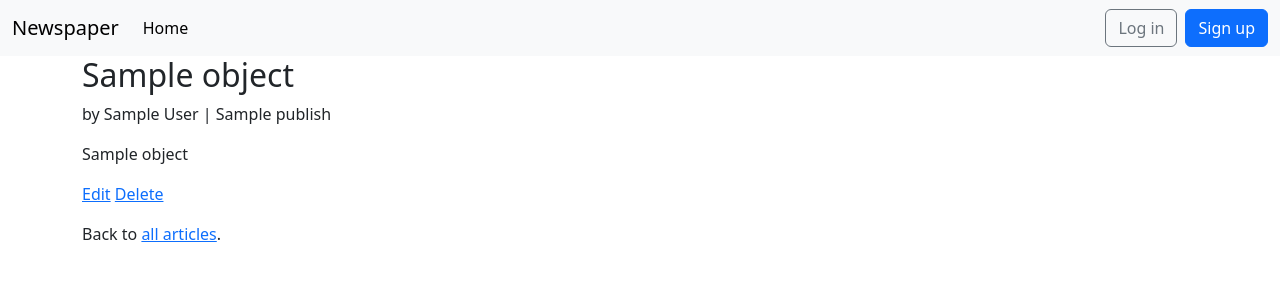
After one commit to asimnp/newspaper, a Django app: template templates/articles/detail.html in a window 1280 px wide. The commit adds this page. Shown: the top 300 px of the page. Run offline with Django 5.2, Linux system fonts and the light colour scheme; the template is opened without the code that fills it: most values are stand-ins (such as "Sample title", 1, 10 or a date in 2020).

Commit message:
feat: user can edit, delete & view detail article

```diff
--- a/articles/models.py
+++ b/articles/models.py
@@ -2,6 +2,7 @@ from django.db import models
 from django.conf import settings
 from django.utils import timezone
 from django.utils.text import Truncator
+from django.urls import reverse
 
 
 class Article(models.Model):
@@ -24,3 +25,6 @@ class Article(models.Model):
 
     def __str__(self):
         return f"{Truncator(self.title).chars(50,  truncate="...")}"
+
+    def get_absolute_url(self):
+        return reverse("articles:detail", kwargs={"pk": self.pk})
--- a/articles/urls.py
+++ b/articles/urls.py
@@ -5,5 +5,8 @@ from . import views
 app_name = "articles"
 
 urlpatterns = [
+    path("<int:pk>/", views.ArticleDetailView.as_view(), name="detail"),
+    path("<int:pk>/edit/", views.ArticleEditView.as_view(), name="edit"),
+    path("<int:pk>/delete/", views.ArticleDeleteView.as_view(), name="delete"),
     path("", views.ArticleListView.as_view(), name="list"),
 ]
--- /dev/null
+++ b/templates/articles/detail.html
@@ -0,0 +1,16 @@
+{% extends "base_public.html" %}
+
+{% block title %}{{ object.title }}{% endblock title %}
+
+{% block content %}
+    <div class="article-entry">
+        <h2>{{ object.title }}</h2>
+        <p>by {{ object.author }} | {{ object.publish }}</p>
+        <p>{{ object|linebreaks }}</p>
+    </div>
+    <p>
+        <a href="{% url 'articles:edit' article.pk %}">Edit</a>
+        <a href="{% url 'articles:delete' article.pk %}">Delete</a>
+    </p>
+    <p>Back to <a href="{% url 'articles:list' %}">all articles</a>.</p>
+{% endblock content %}
--- a/templates/articles/list.html
+++ b/templates/articles/list.html
@@ -7,7 +7,7 @@
         <div class="card">
             <div class="card-header">
                 <span class="fw-bold">
-                    <a href="#">{{ article.title }}</a>
+                    <a href="{{ article.get_absolute_url }}">{{ article.title }}</a>
                 </span> &middot;
                 <span class="text-muted">by {{ article.author }} | {{ article.publish }}</span>
             </div>
@@ -15,7 +15,7 @@
                 {{ article.body }}
             </div>
             <div class="card-footer text-center text-muted">
-                <a href="#">Edit</a> <a href="#">Delete</a>
+                <a href="{% url 'articles:edit' article.pk %}">Edit</a> <a href="{% url 'articles:delete' article.pk %}">Delete</a>
             </div>
         </div>
         <br />
```
Also changed, not shown: articles/views.py (+20 -1 lines), templates/articles/delete.html (added, +12 -0 lines), templates/articles/edit.html (added, +13 -0 lines).
